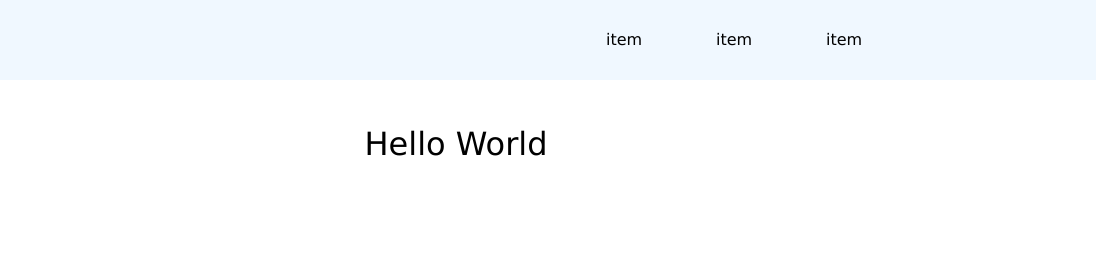
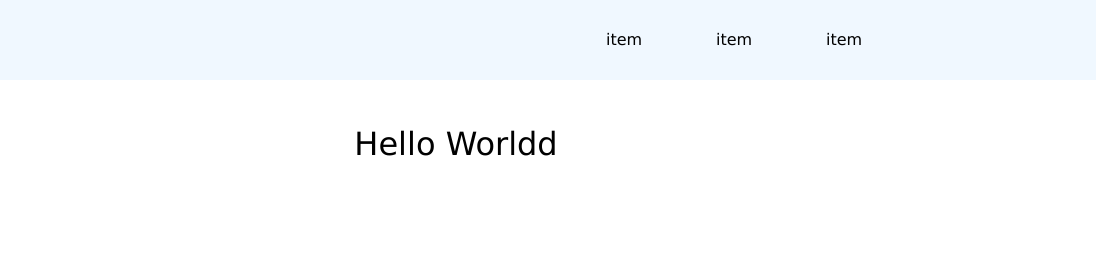
Before and after one commit to halmel/wba-halmel-jiri-2C, a plain HTML site: page individual-work/css-position-revision_zadani/index.html in a window 1280 px wide. Shown: the top 280 px of the page, 184-1280 px from the left. Drawn offline with Linux system fonts and the light colour scheme.

Commit message:
jzuzutztzzkjhf

```diff
--- a/individual-work/css-position-revision_zadani/index.html
+++ b/individual-work/css-position-revision_zadani/index.html
@@ -24,7 +24,7 @@
         </header>
 
         <div class="headline-1">
-            <h1>Hello World</h1>
+            <h1>Hello Worldd</h1>
         </div>
 
         <section class="hero-section">
```
